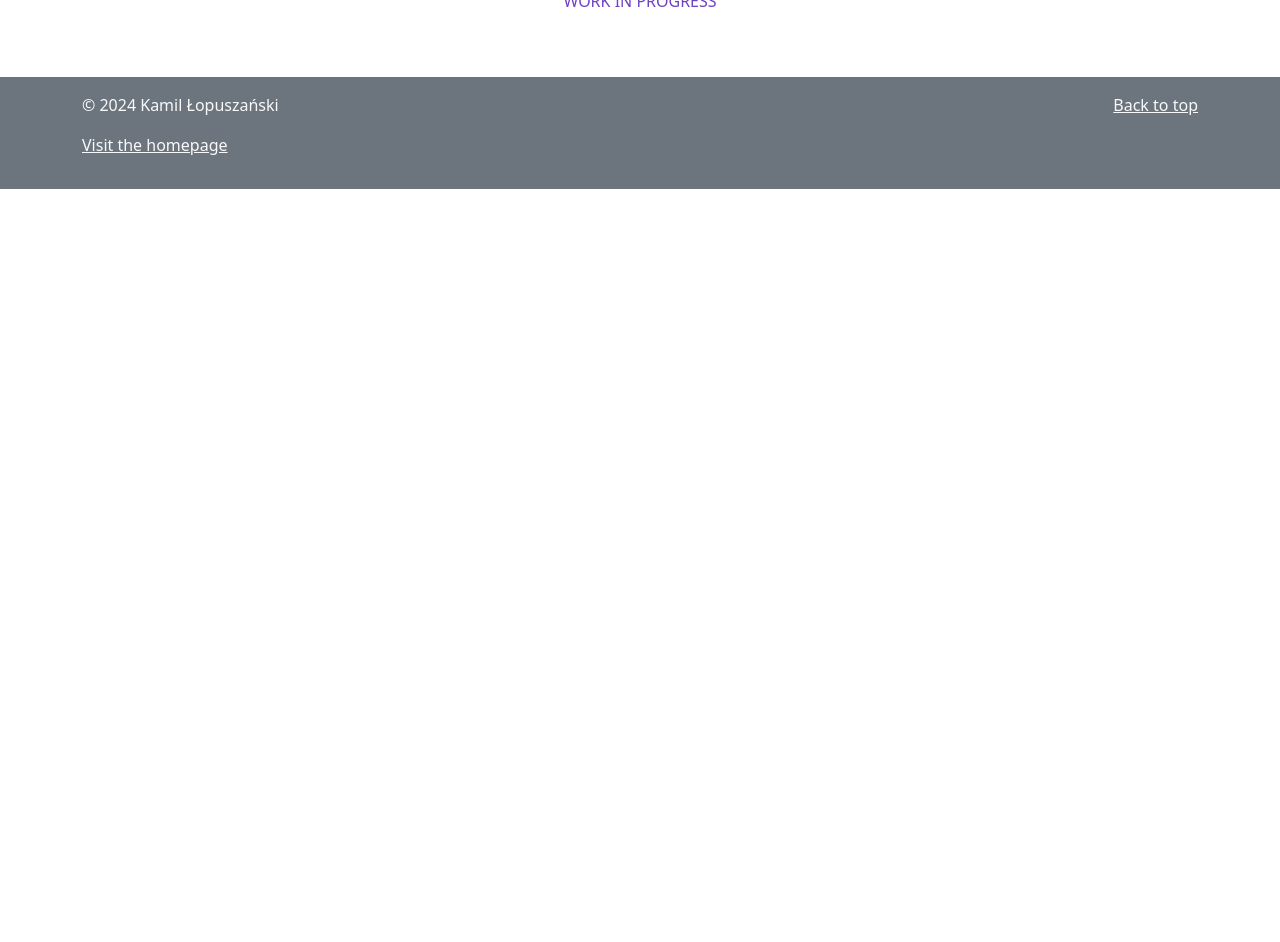
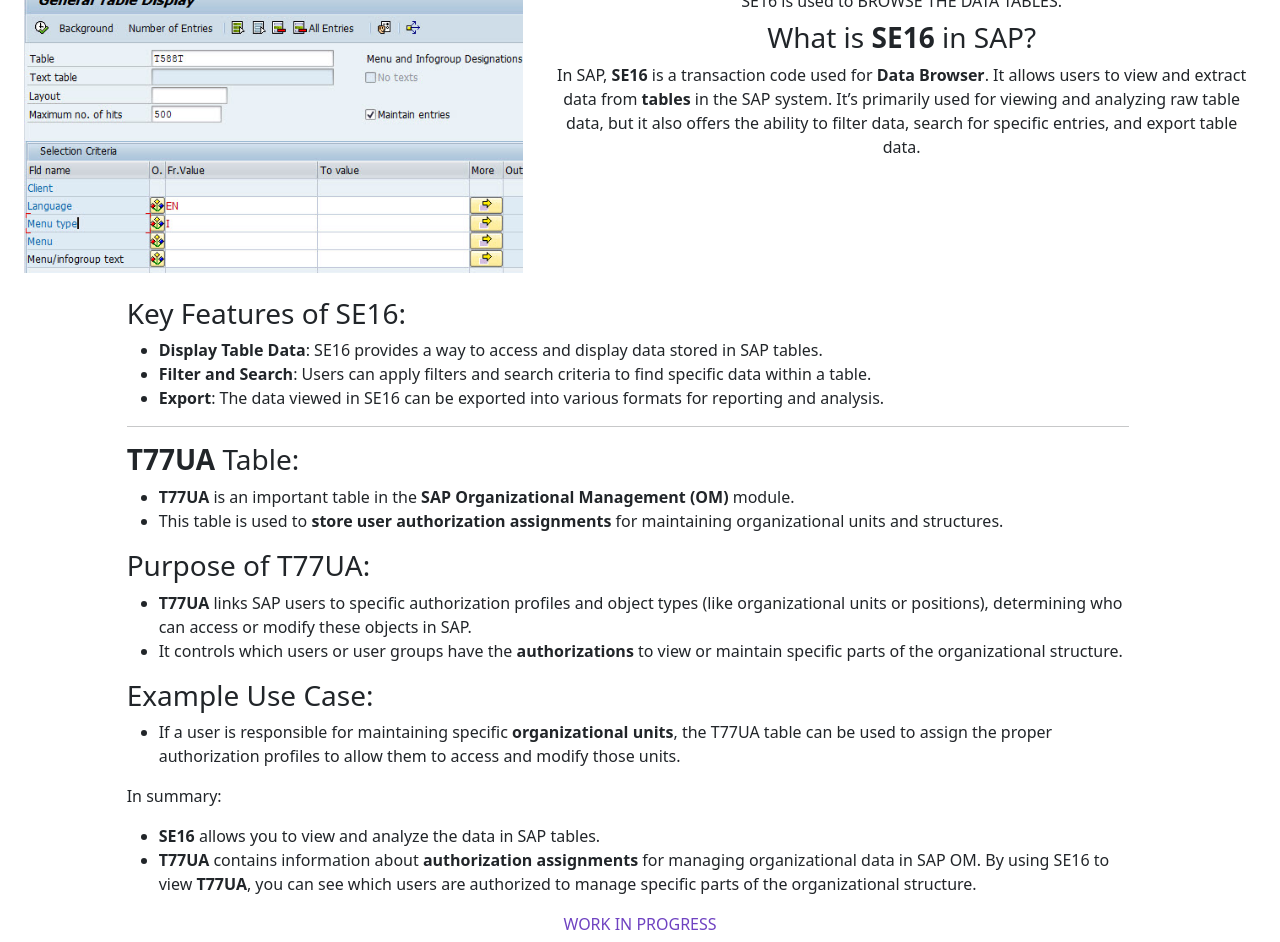
Before and after one commit to camilajenny/camilajenny.github.io, a plain HTML site: page sap/transactions/se16.html in a window 1280 px wide. Shown: the part 171-1113 px from the top of the page. Before the commit the page ends 800 px from the top, so only its background shows below. Drawn offline with nearby package versions, Linux system fonts and the light colour scheme.

Commit message:
add a description of the se16 transaction

```diff
--- a/sap/transactions/se16.html
+++ b/sap/transactions/se16.html
@@ -74,6 +74,46 @@
       </header>
       <main class="jumbotron px-4 py-5 text-center" role="main">
         <h1>SAP SE16</h1>
+        <div class="row">
+          <div class="col-md-5"><img class="card-img-top img-fluid" alt="" style="max-height: 500px; width: auto" src="../../assets/images/sap/se16/se16.jpg" data-holder-rendered="true"></div>
+          <div class="text-center col-md-7">
+            <div class="mb-2">SE16 is used to BROWSE THE DATA TABLES.</div>
+            <h3 id="what-is-se16-in-sap">What is <strong>SE16</strong> in SAP?</h3>
+            <p>In SAP, <strong>SE16</strong> is a transaction code used for <strong>Data Browser</strong>. It allows users to view and extract data from <strong>tables</strong> in the SAP system. It’s primarily used for viewing and analyzing raw table data, but it also offers the ability to filter data, search for specific entries, and export table data.</p>
+          </div>
+          <div class="row justify-content-center text-start mt-4">
+            <div class="col-1"></div>
+            <div class="col-10">
+              <h3 id="key-features-of-se16">Key Features of SE16:</h3>
+              <ul>
+                <li><strong>Display Table Data</strong>: SE16 provides a way to access and display data stored in SAP tables.</li>
+                <li><strong>Filter and Search</strong>: Users can apply filters and search criteria to find specific data within a table.</li>
+                <li><strong>Export</strong>: The data viewed in SE16 can be exported into various formats for reporting and analysis.</li>
+              </ul>
+              <hr>
+              <h3 id="t77ua-table"><strong>T77UA</strong> Table:</h3>
+              <ul>
+                <li><strong>T77UA</strong> is an important table in the <strong>SAP Organizational Management (OM)</strong> module.</li>
+                <li>This table is used to <strong>store user authorization assignments</strong> for maintaining organizational units and structures.</li>
+              </ul>
+              <h3 id="purpose-of-t77ua">Purpose of T77UA:</h3>
+              <ul>
+                <li><strong>T77UA</strong> links SAP users to specific authorization profiles and object types (like organizational units or positions), determining who can access or modify these objects in SAP.</li>
+                <li>It controls which users or user groups have the <strong>authorizations</strong> to view or maintain specific parts of the organizational structure.</li>
+              </ul>
+              <h3 id="example-use-case">Example Use Case:</h3>
+              <ul>
+                <li>If a user is responsible for maintaining specific <strong>organizational units</strong>, the T77UA table can be used to assign the proper authorization profiles to allow them to access and modify those units.</li>
+              </ul>
+              <p>In summary:</p>
+              <ul>
+                <li><strong>SE16</strong> allows you to view and analyze the data in SAP tables.</li>
+                <li><strong>T77UA</strong> contains information about <strong>authorization assignments</strong> for managing organizational data in SAP OM. By using SE16 to view <strong>T77UA</strong>, you can see which users are authorized to manage specific parts of the organizational structure.</li>
+              </ul>
+            </div>
+            <div class="col-1"></div>
+          </div>
+        </div>
         <p class="text-purple">WORK IN PROGRESS</p>
       </main>
       <footer class="bg-secondary text-light py-3">
```
